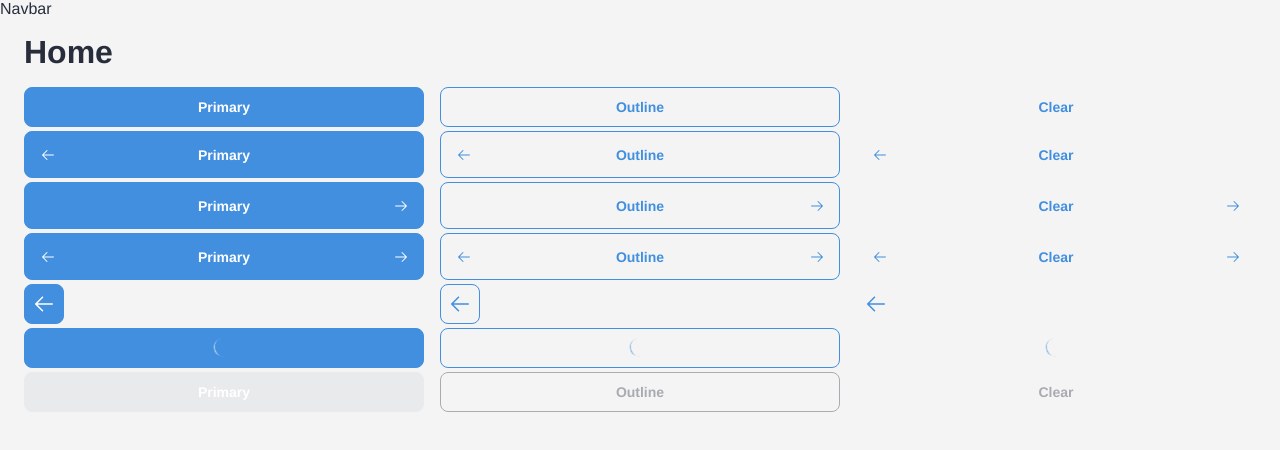
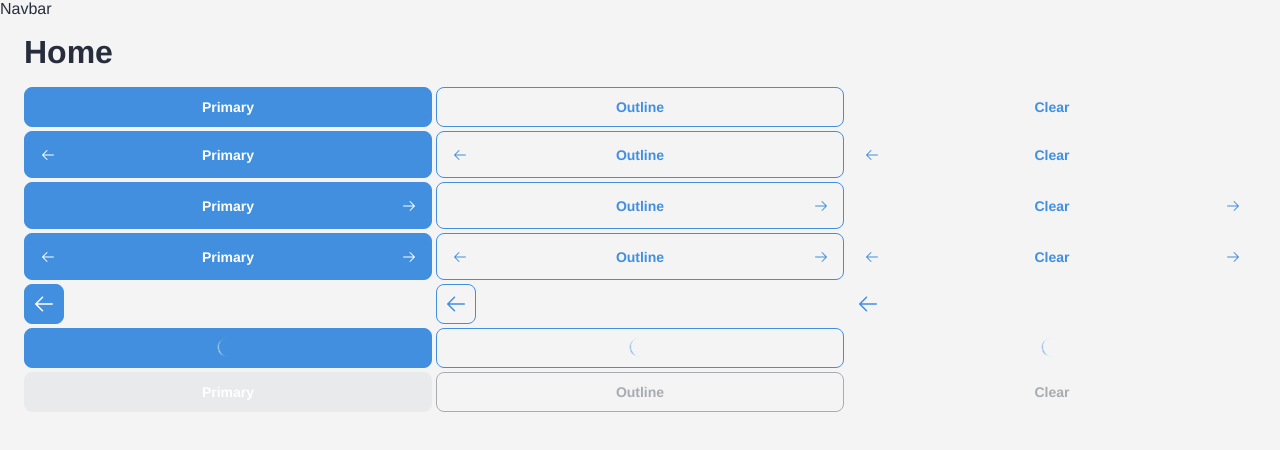
Before and after one commit to ysebasst/url-manager, a React (Vite) app: page / in a window 1280 px wide. Shown: the top 450 px of the page. Built offline with nearby package versions, Linux system fonts and the light colour scheme.

Commit message:
Ajuste gap home buttons

```diff
--- a/src/pages/Home.tsx
+++ b/src/pages/Home.tsx
@@ -47,7 +47,7 @@ export const Home: React.FC = () => {
       <div className="buttons" style={{
         display: 'grid',
         gridTemplateColumns: 'repeat(3, 1fr)',
-        gap: '0.25rem 1rem',
+        gap: '0.25rem',
         padding: '1rem 0',
       }}>
         {
```
